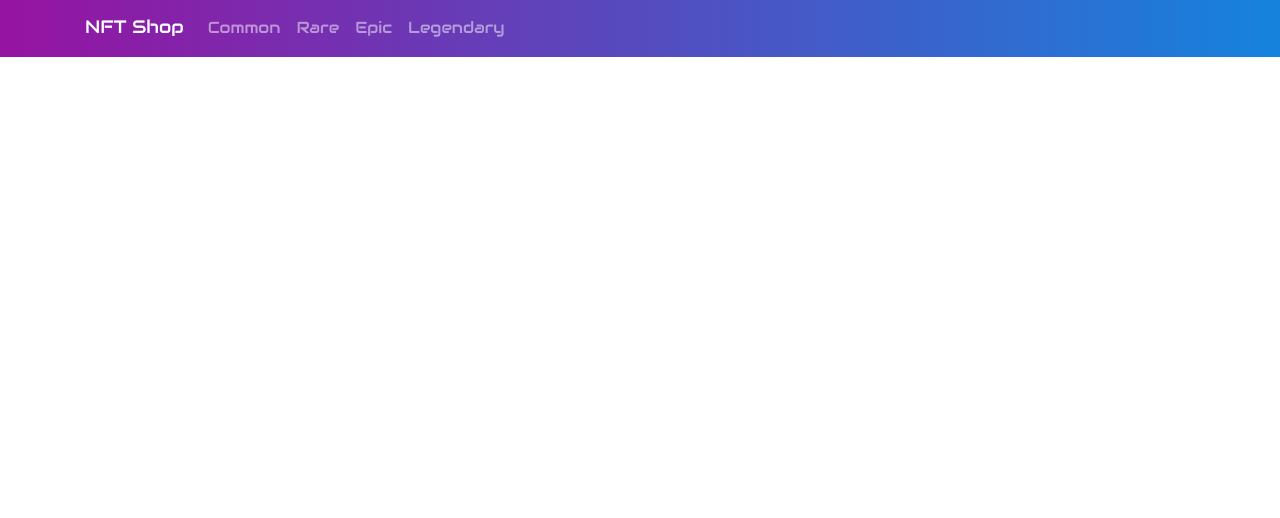
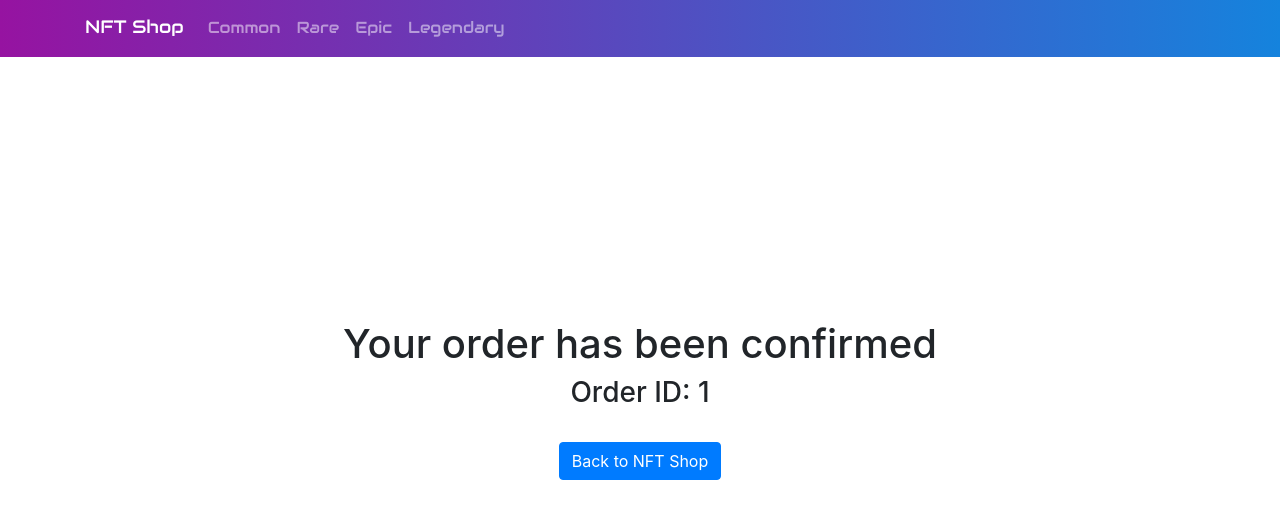
Before and after one commit to jpmascaretti/nftshop-mascaretti, a React (Create React App) app: page /order/1 in a window 1280 px wide. Shown: the top 518 px of the page. Built offline with nearby package versions, Linux system fonts and the light colour scheme.

Commit message:
need to figure out order storage w promises

```diff
--- a/src/components/CartForm/CartForm.js
+++ b/src/components/CartForm/CartForm.js
@@ -1,10 +1,10 @@
-import React, { useState, useEffect, useContext } from "react";
+import React, { useState, useContext, useEffect} from "react";
+import { useHistory } from "react-router-dom";
 import { Button, Form } from "react-bootstrap";
 import { ModeContext } from "../Context/CartContext/CartContext";
-import firebase from 'firebase/app';
-import 'firebase/firestore'
-import {db} from '../../firebase/firebase'
-// import { useHistory } from "react-router-dom";
+import firebase from "firebase/app";
+import "firebase/firestore";
+import { db } from "../../firebase/firebase";
 
 const CartForm = () => {
   const { cartState } = useContext(ModeContext);
@@ -13,7 +13,9 @@ const CartForm = () => {
   const [userPhone, setUserPhone] = useState("");
   const [cartOrder, setCartOrder] = useState({});
 
-  const orders = db.collection('orders');
+  const orders = db.collection("orders");
+  const routeHistory = useHistory();
+
 
   function userEmailHandler(event) {
     setUserEmail(event.target.value);
@@ -27,9 +29,20 @@ const CartForm = () => {
     setUserPhone(event.target.value);
   }
 
-  useEffect(() => {
-    console.log(cartOrder);
-  }, [cartOrder]);
+  function addOrder() {
+    if (cartOrder !== {}) {
+        orders
+        .add(cartOrder)
+        .then(({ id }) => {
+        //clean up cart context
+        routeHistory.push(`/order/${id}`)
+        })
+        .catch((err) => {
+        console.log("An error occured when processing order");
+        });
+      }
+    }
+
 
   return (
     <Form className="form__width">
@@ -40,7 +53,6 @@ const CartForm = () => {
           value={userName}
           onChange={(nameEvent) => userNameHandler(nameEvent)}
           placeholder="Name"
-          min="1"
         />
       </Form.Group>
       <Form.Group controlId="formBasicEmail">
@@ -50,7 +62,6 @@ const CartForm = () => {
           value={userEmail}
           onChange={(emailEvent) => userEmailHandler(emailEvent)}
           placeholder="Enter email"
-          min="1"
         />
         <Form.Text className="text-muted">
           Your email will be kept private
@@ -63,7 +74,6 @@ const CartForm = () => {
           value={userPhone}
           onChange={(phoneEvent) => userPhoneHandler(phoneEvent)}
           placeholder="Phone"
-          min="1"
         />
       </Form.Group>
       <Button
@@ -74,7 +84,7 @@ const CartForm = () => {
             buyer: { name: userName, email: userEmail, phone: userPhone },
             items: [...cartState],
             date: firebase.firestore.Timestamp.fromDate(new Date()),
-          });
+          })
         }}
       >
         Confirm Purchase
--- /dev/null
+++ b/src/components/OrderConfirmation/OrderConfirmation.css
@@ -0,0 +1,7 @@
+.order__confirmation--flex {
+    display: flex;
+    justify-content: center;
+    align-items: center;
+    flex-direction: column;
+    margin-top: 40vh;
+}
--- /dev/null
+++ b/src/components/OrderConfirmation/OrderConfirmation.js
@@ -0,0 +1,24 @@
+import React from "react";
+import { useParams, useHistory} from "react-router-dom";
+import { Button } from "react-bootstrap";
+import './OrderConfirmation.css'
+
+const OrderConfirmation = () => {
+  const { orderId } = useParams();
+
+  console.log(orderId)
+  const routeHistory = useHistory();
+
+  return (
+    <div className="order__confirmation--flex">
+      <h1>Your order has been confirmed</h1>
+      <h3>Order ID: {orderId}</h3>
+      <br></br>
+      <Button variant="primary" onClick={(e) => routeHistory.push("/")}>
+        Back to NFT Shop
+      </Button>
+    </div>
+  );
+};
+
+export default OrderConfirmation;
--- a/src/components/RouteComponent/RouteComponent.js
+++ b/src/components/RouteComponent/RouteComponent.js
@@ -2,6 +2,7 @@ import React from "react";
 import { Switch, Route } from "react-router-dom";
 import ItemListContainer from "../ItemListContainer/ItemListContainer";
 import ItemDetailContainer from "../ItemDetailContainer/ItemDetailContainer";
+import OrderConfirmation from "../OrderConfirmation/OrderConfirmation"
 import Cart from "../Cart/Cart";
 
 const RouteComponent = () => {
@@ -20,6 +21,9 @@ const RouteComponent = () => {
         <Route path="/cart">
           <Cart/>
         </Route>
+        <Route path="/order/:orderId">
+          <OrderConfirmation/>
+        </Route>
       </Switch>
     </div>
   );
```
